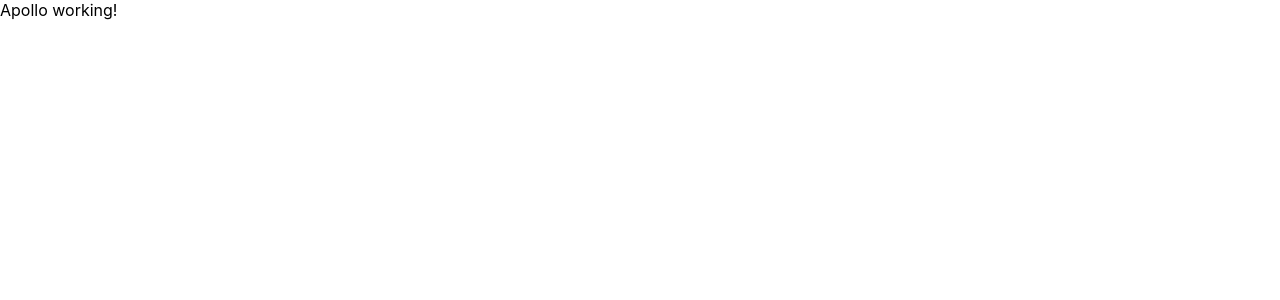
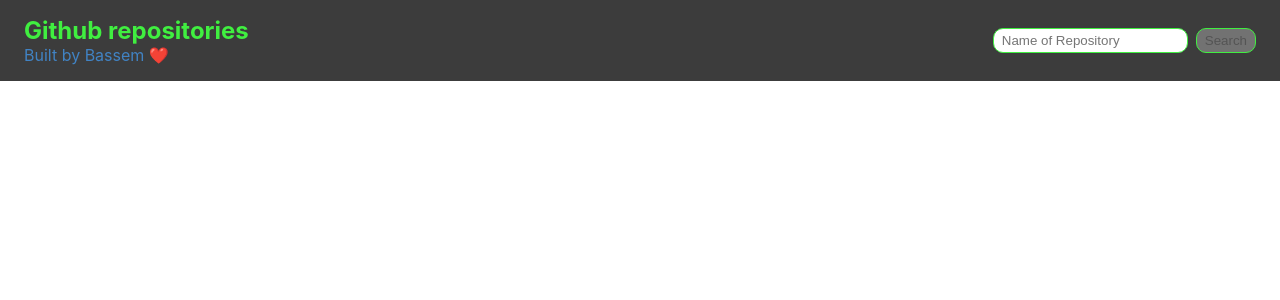
Before and after one commit to BassemMohamed/github-search-app, a React (Create React App) app: page / in a window 1280 px wide. Shown: the top 300 px of the page. Built offline with nearby package versions, Linux system fonts and the light colour scheme; no server answers.

Commit message:
Add repoFinder component

```diff
--- a/public/index.html
+++ b/public/index.html
@@ -24,7 +24,7 @@
       work correctly both with client-side routing and a non-root public URL.
       Learn how to configure a non-root public URL by running `npm run build`.
     -->
-    <title>React App</title>
+    <title>Github repositories</title>
   </head>
   <body>
     <noscript>You need to enable JavaScript to run this app.</noscript>
--- a/src/App.tsx
+++ b/src/App.tsx
@@ -6,6 +6,7 @@ import {
   HttpLink,
   InMemoryCache,
 } from "@apollo/client";
+import RepoFinder from "./components/repoFinder/RepoFinder";
 
 const GITHUB_TOKEN = process.env.REACT_APP_GITHUB_TOKEN || ""; // <-- TODO: place your token here or in a .env file
 
@@ -20,5 +21,9 @@ const client = new ApolloClient({
 });
 
 export default function App() {
-  return <ApolloProvider client={client}>Apollo working!</ApolloProvider>;
+  return (
+    <ApolloProvider client={client}>
+      <RepoFinder></RepoFinder>
+    </ApolloProvider>
+  );
 }
--- /dev/null
+++ b/src/components/repoFinder/RepoFinder.tsx
@@ -0,0 +1,18 @@
+import React from "react";
+import styled from "styled-components";
+import Search from "../search/Search";
+
+const StyledRepoFinder = styled.div`
+  > article {
+    padding: 0 0.5rem;
+    margin: 0.5rem 0;
+  }
+`;
+
+export default function RepoFinder() {
+  return (
+    <StyledRepoFinder>
+      <Search onSubmit={(query) => {}}></Search>
+    </StyledRepoFinder>
+  );
+}
--- /dev/null
+++ b/src/components/search/Search.tsx
@@ -0,0 +1,85 @@
+import React, { useState } from "react";
+import styled from "styled-components";
+
+const Header = styled.header`
+  display: flex;
+  justify-content: space-between;
+  padding: 1rem 1.5rem;
+  background-color: #3c3c3c;
+
+  h3 {
+    margin: 0;
+    font-size: 1.5rem;
+    font-weight: bold;
+    color: #40ef40;
+    vertical-align: middle;
+  }
+
+  a {
+    margin-top: 0.5rem;
+    text-decoration: none;
+    color: #4183c4;
+  }
+`;
+
+const Form = styled.form`
+  display: flex;
+  align-items: center;
+
+  input {
+    padding: 0.25rem 0.5rem;
+    appearance: none;
+    border-radius: 10px;
+    border: 1px solid #40ef40;
+  }
+
+  input[type="submit"] {
+    margin-left: 0.5rem;
+    cursor: pointer;
+  }
+`;
+
+type SearchProps = {
+  onSubmit: (query: string) => void;
+};
+
+export default function Search(props: SearchProps) {
+  const { onSubmit } = props;
+  const [query, setQuery] = useState<string>("");
+
+  return (
+    <Header>
+      <div>
+        <h3>Github repositories</h3>
+        <span>
+          <a
+            target="_blank"
+            rel="noopener noreferrer"
+            href="https://github.com/BassemMohamed"
+          >
+            Built by Bassem{" "}
+            <span role="img" aria-label="emoji">
+              ❤️
+            </span>
+          </a>
+        </span>
+      </div>
+
+      <Form>
+        <input
+          type="text"
+          value={query}
+          placeholder="Name of Repository"
+          onChange={(e) => setQuery(e.currentTarget.value)}
+        />
+
+        <input
+          type="submit"
+          value="Search"
+          disabled={!query}
+          onClick={() => onSubmit(query)}
+        />
+      </Form>
+    </Header>
+  );
+}
--- a/src/index.css
+++ b/src/index.css
@@ -11,3 +11,7 @@ code {
   font-family: source-code-pro, Menlo, Monaco, Consolas, "Courier New",
     monospace;
 }
+
+*:focus {
+  outline: none;
+}
```
